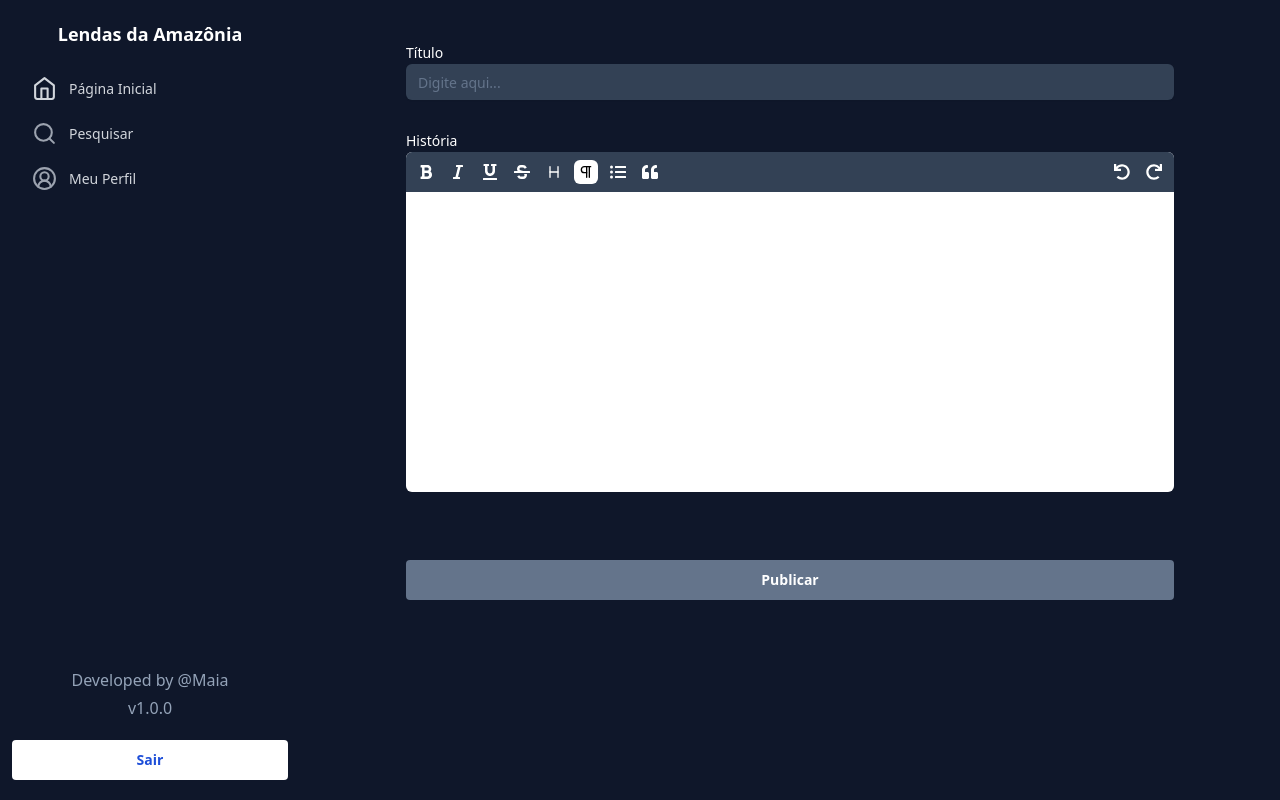
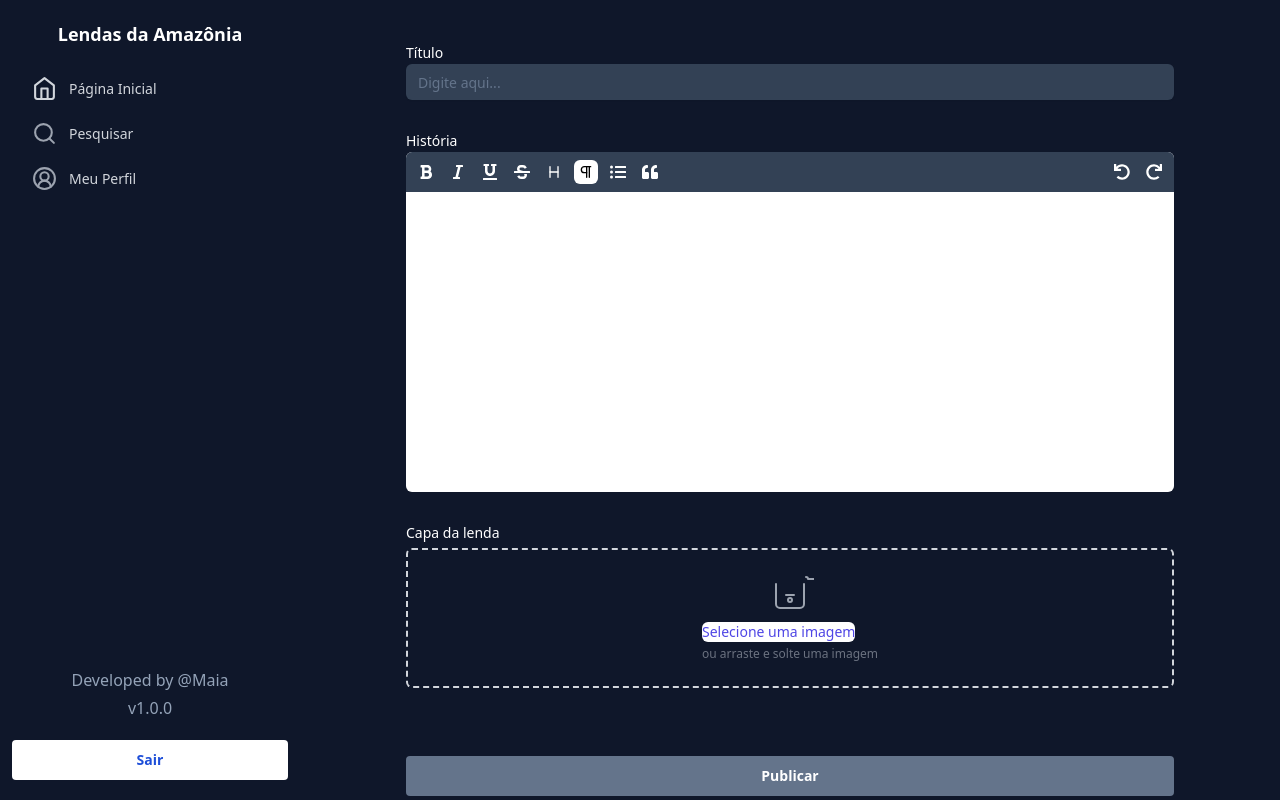
Before and after one commit to Lendas-da-Amazonia/frontend, a React (Vite) app: page /create_legend in a window 1280 px wide. Built offline with nearby package versions, Linux system fonts and the light colour scheme; no server answers; sample sign-in values are in the browser's storage.

Commit message:
adicionando funcionalidade de capa para lenda

```diff
--- a/package.json
+++ b/package.json
@@ -40,7 +40,7 @@
     "react": "^18.2.0",
     "react-dom": "^18.2.0",
     "react-icons": "^4.10.1",
-    "react-router-dom": "^6.15.0",
+    "react-router-dom": "^6.18.0",
     "react-toastify": "^9.1.3",
     "tailwind-merge": "^1.14.0",
     "tailwindcss-animate": "^1.0.7"
--- a/src/components/ListMyths.tsx
+++ b/src/components/ListMyths.tsx
@@ -29,6 +29,8 @@ export const ListMyths = ({
       {myths.map((myth) => (
         <Link to={"/legends/" + myth?._id}>
           <div className="aspect-video col-span-1 bg-slate-700 rounded flex items-start justify-end p-2">
+          <img src={myth?.imagem} alt="Imagem" style={{ width: '250px', height: '200px' }} />
+
             {editAndDelete && (
               <DropdownMenu>
                 <DropdownMenuTrigger>
--- a/src/pages/Legend/Create.tsx
+++ b/src/pages/Legend/Create.tsx
@@ -1,33 +1,51 @@
-import { useMyth } from "@/app/ContextMyths"
-import { Button } from "@/components/Button"
-import { Tiptap } from "@/components/Editor"
-import { Input } from "@/components/ui/input"
-import { Label } from "@/components/ui/label"
-import { fnMyth } from "@/services/myth"
-import { TypeMyth } from "@/types/myth.type"
-import { useState } from "react"
-import { useNavigate, useParams } from "react-router-dom"
-import { toast } from "react-toastify"
+import { useMyth } from "@/app/ContextMyths";
+import { Button } from "@/components/Button";
+import { Tiptap } from "@/components/Editor";
+import { Input } from "@/components/ui/input";
+import { Label } from "@/components/ui/label";
+import { fnMyth } from "@/services/myth";
+import { TypeMyth } from "@/types/myth.type";
+import { useState } from "react";
+import { useNavigate, useParams } from "react-router-dom";
+import { toast } from "react-toastify";
 
-import { useAuth } from "@/app/ContextAuth"
+import { useAuth } from "@/app/ContextAuth";
 
 const Create = () => {
-  const { id } = useParams()
-  const { user } = useAuth()
+  const { id } = useParams();
+  const { user } = useAuth();
 
-  const { myMythsDict, setReload } = useMyth()
+  const { myMythsDict, setReload } = useMyth();
 
-  const mythEdit = id ? myMythsDict[id] : {} as TypeMyth
+  const mythEdit = id ? myMythsDict[id] : {} as TypeMyth;
 
-  const [title, setTitle] = useState(mythEdit?.titulo || "")
-  const [text, setText] = useState(mythEdit?.texto || "")
+  const [title, setTitle] = useState(mythEdit?.titulo || "");
+  const [text, setText] = useState(mythEdit?.texto || "");
+  const [image, setImage] = useState(mythEdit?.imagem || "");
 
-  // const [file, setFile] = useState<File | undefined>(undefined)
+  function convertToBase64() {
+    const fileInput = document.getElementById("image") as HTMLInputElement | null;
+    if (fileInput && fileInput.files && fileInput.files.length > 0) {
+      const file = fileInput.files[0];
+      const reader = new FileReader();
+      reader.readAsDataURL(file);
+      reader.onload = () => {
+        if (reader.result) {
+          const result = reader.result as string;
+          console.log(result);
+          setImage(result);
+        }
+      };
+      reader.onerror = (error) => {
+        console.log("Error", error);
+      };
+    }
+  }
 
-  const navigate = useNavigate()
+  const navigate = useNavigate();
 
   const handlePusblish = async () => {
-    if (!title.trim() || !text.trim()) return
+    if (!title.trim() || !text.trim()) return;
 
     if (id) {
       try {
@@ -36,16 +54,17 @@ const Create = () => {
           data: {
             texto: text,
             titulo: title,
+            imagem: image
           }
-        })
+        });
 
-        toast.success("Lenda editada!")
-        setReload(prev => !prev)
-        navigate("/legends/"+id)
+        toast.success("Lenda editada!");
+        setReload(prev => !prev);
+        navigate("/legends/" + id);
 
       } catch (e) {
-        console.error(e)
-        toast.error("Erro ao editar!")
+        console.error(e);
+        toast.error("Erro ao editar!");
       }
 
       return;
@@ -55,14 +74,15 @@ const Create = () => {
       await fnMyth.create({
         text,
         title,
-      })
+        image
+      });
 
-      setReload(prev => !prev)
-      toast.success("Lenda publicada!")
-      navigate("/perfil/"+user._id)
+      setReload(prev => !prev);
+      toast.success("Lenda publicada!");
+      navigate("/perfil/" + user._id);
     } catch (e) {
-      console.error(e)
-      toast.error("Erro ao criar lenda!")
+      console.error(e);
+      toast.error("Erro ao criar lenda!");
     }
   }
 
@@ -78,24 +98,48 @@ const Create = () => {
           />
         </div>
 
-        {/* <div className="col-span-2">
-          <Label>Tags</Label>
-          <Input placeholder="Digite aqui..." />
-        </div> */}
-
-        {/* <div className="col-span-3">
-          <InputFile
-            label="Capa"
-            url=""
-            file={file}
-            setUrl={() => {}}
-            setFile={setFile}
-          />
-        </div> */}
-
         <div className="col-span-3 h-fit">
           <Label>História</Label>
           <Tiptap value={text} setValue={(v) => setText(v)} />
+        </div>
+
+        <div className="col-span-3 h-fit">
+          <Label>Capa da lenda</Label>
+          <div className="mt-1 flex justify-center px-6 pt-5 pb-6 border-2 border-gray-300 border-dashed rounded-md">
+            <div className="space-y-1 text-center">
+              <svg
+                className="mx-auto h-12 w-12 text-gray-400"
+                stroke="currentColor"
+                fill="none"
+                viewBox="0 0 48 48"
+                aria-hidden="true"
+              >
+                <path
+                  d="M10 14v20a4 4 0 004 4h20a4 4 0 004-4V14m2-7a2 2 0 012 2h16a2 2 0 012-2M24 32a2 2 0 01-2-2a2 2 0 012-2a2 2 0 012 2a2 2 0 01-2 2m-4-7h8"
+                  stroke-width="2"
+                  stroke-linecap="round"
+                  stroke-linejoin="round"
+                />
+              </svg>
+              <div className="flex text-sm text-gray-600">
+                <label
+                  htmlFor="image"
+                  className="relative cursor-pointer bg-white rounded-md font-medium text-indigo-600 hover:text-indigo-500 focus-within:outline-none focus-within:ring-2 focus-within:ring-offset-2 focus-within:ring-indigo-500"
+                >
+                  <span>Selecione uma imagem</span>
+                  <input
+                    id="image"
+                    accept="image/*"
+                    type="file"
+                    className="sr-only"
+                    onChange={convertToBase64}
+                  />
+                </label>
+                {image && <img src={image} alt="Imagem selecionada" className="mt-2 w-[200px] h-[150px]" />}
+              </div>
+              <p className="text-xs text-gray-500">ou arraste e solte uma imagem</p>
+            </div>
+          </div>
         </div>
 
         <div className="col-span-1 h-fit mt-10">
@@ -103,7 +147,7 @@ const Create = () => {
         </div>
       </div>
     </div>
-  )
+  );
 }
 
-export default Create
+export default Create;
--- a/src/services/myth/index.tsx
+++ b/src/services/myth/index.tsx
@@ -5,13 +5,16 @@ import { TypeMyth } from "@/types/myth.type"
 const create = async ({
   title,
   text,
+  image
 }: {
   title: string
   text: string
+  image:string
 }) => {
   const response = await api().post("myth/create", {
     titulo: title,
     texto: text,
+    imagem: image
   }, {
     headers: {
         "Authorization": `Bearer ${localStorage.getItem("token@lda")}`
--- a/src/types/myth.type.ts
+++ b/src/types/myth.type.ts
@@ -5,5 +5,6 @@ export type TypeMyth = {
   id_autor: string;
   titulo: string;
   texto: string;
+  imagem: string,
   created_at?: Date;
 }
```
Also changed, not shown: 2 other files (tests, documents, lock files or other folders).
